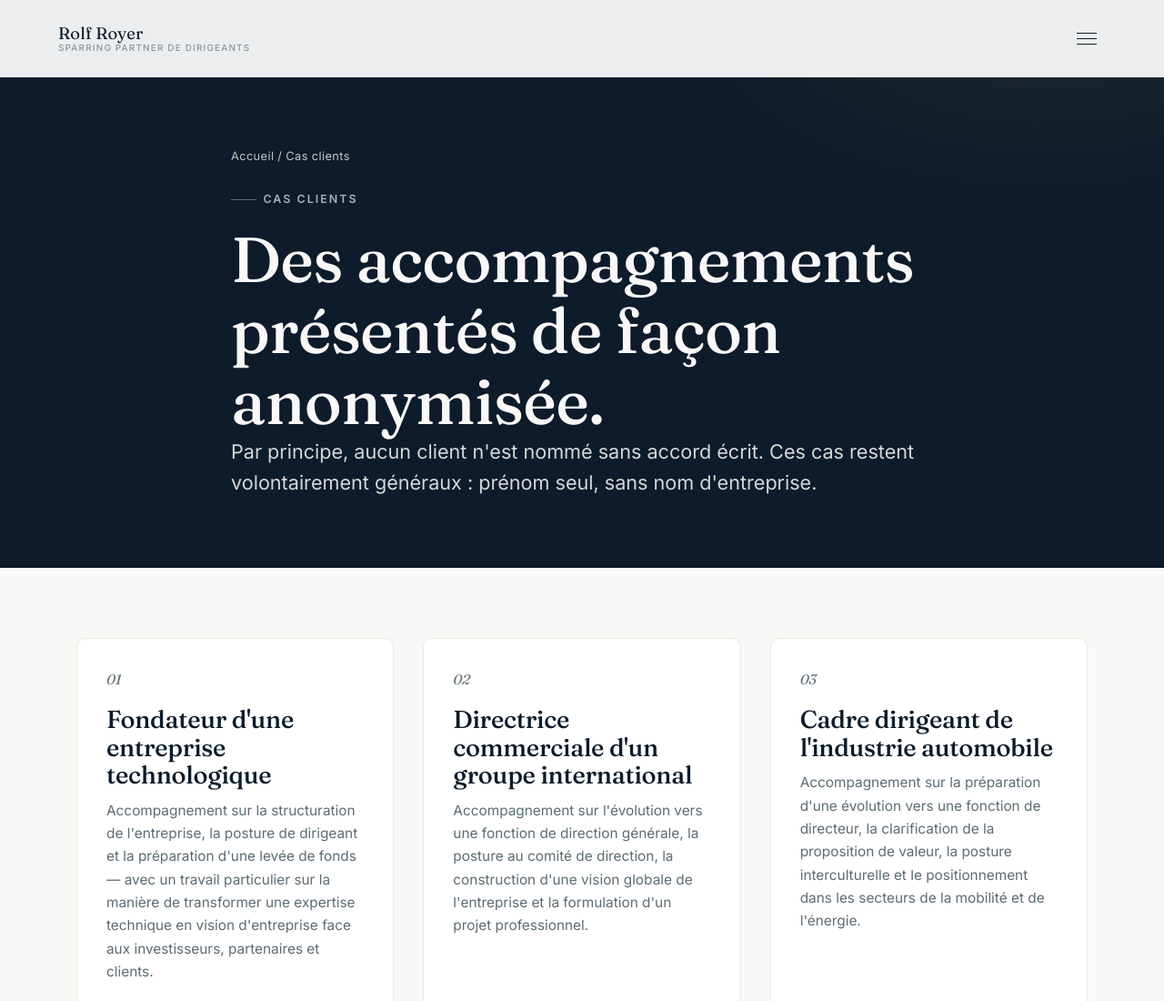
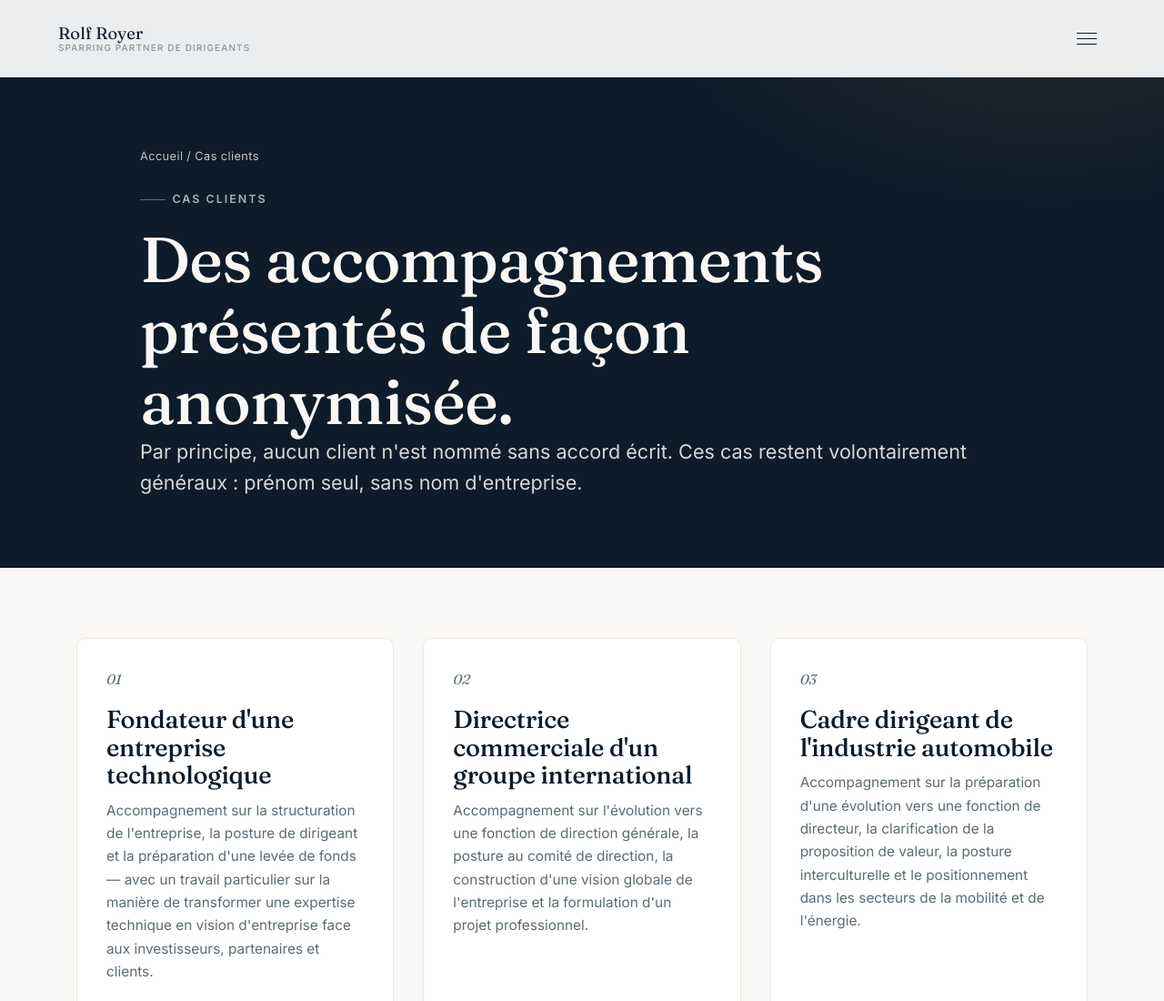
Before and after one commit to mcmroyer/rolf-royer-v2, an Eleventy site: page cas-clients.njk in a window 1280 px wide. Shown: the top 1100 px of the page at 91% size. Built offline with nearby package versions, Linux system fonts and the light colour scheme; Eleventy itself is replaced by a stand-in of ours; files that its build step writes are made by us from their sources.

Commit message:
Widen page-hero title column so headlines wrap to 2 lines on desktop, not 3

```diff
--- a/css/style.css
+++ b/css/style.css
@@ -790,7 +790,7 @@ a:focus-visible, button:focus-visible, input:focus-visible, textarea:focus-visib
   background: radial-gradient(ellipse 55% 60% at 90% 0%, rgba(156,122,69,0.14), transparent 60%);
   pointer-events: none;
 }
-.page-hero__inner { position: relative; max-width: 900px; }
+.page-hero__inner { position: relative; max-width: 1100px; }
 .breadcrumb { font-size: 0.8rem; color: rgba(249,248,246,0.55); margin-bottom: 1.2rem; letter-spacing: 0.03em; }
 .breadcrumb a { color: rgba(249,248,246,0.75); }
 .breadcrumb a:hover { color: var(--accent-on-dark); }
```
